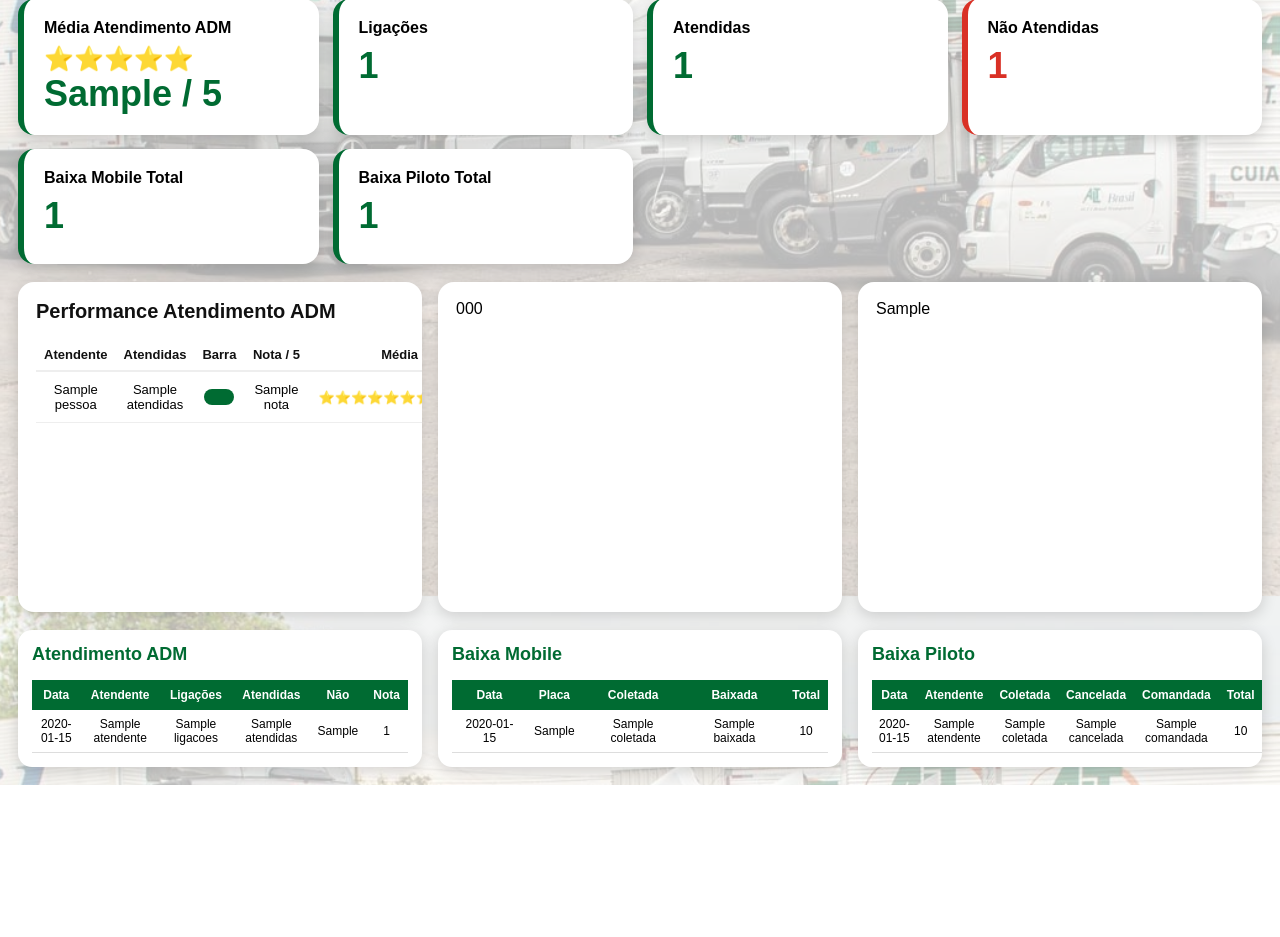
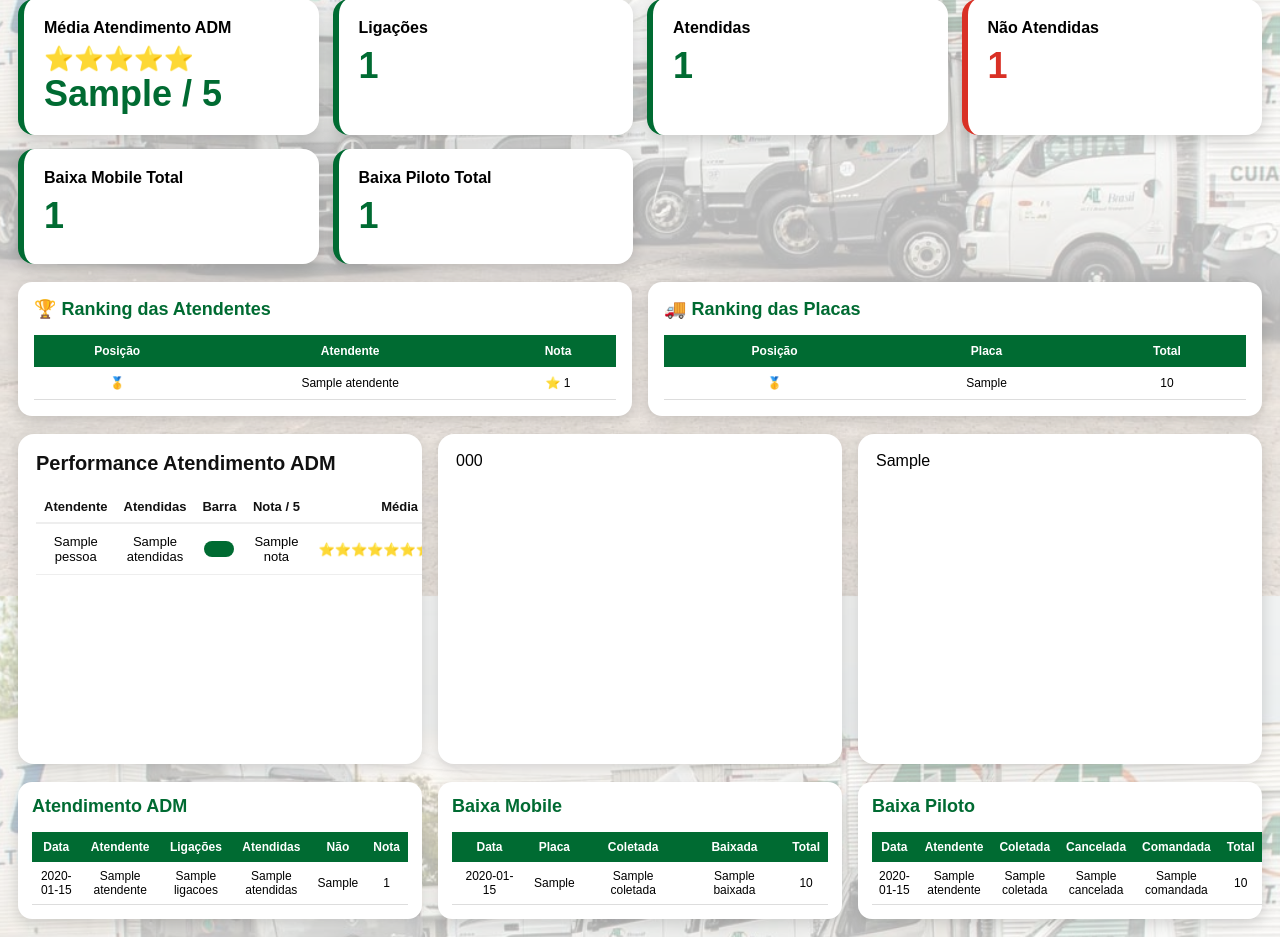
Before and after one commit to thamiryspires291-afk/dashboard-logistica-alt, a Flask app: template templates/performance.html in a window 1280 px wide. Shown: the part 204-1141 px from the top of the page. Before the commit the page ends 989 px from the top, so only its background shows below. Run offline with Flask 3, Linux system fonts and the light colour scheme; the template is opened without the code that fills it: most values are stand-ins (such as "Sample title", 1, 10 or a date in 2020).

Commit message:
Update performance.html

```diff
--- a/templates/performance.html
+++ b/templates/performance.html
@@ -201,7 +201,41 @@ td{
     text-align:center;
     font-size:12px;
 }
+.rankings{
+    display:grid;
+    grid-template-columns:1fr 1fr;
+    gap:16px;
+    margin-bottom:18px;
+}
 
+.card-ranking{
+    background:white;
+    border-radius:14px;
+    padding:16px;
+    box-shadow:0 4px 15px rgba(0,0,0,.16);
+}
+
+.card-ranking h2{
+    color:#006b32;
+    margin-top:0;
+}
+
+.card-ranking table{
+    width:100%;
+    border-collapse:collapse;
+}
+
+.card-ranking th{
+    background:#006b32;
+    color:white;
+    padding:9px;
+}
+
+.card-ranking td{
+    padding:9px;
+    border-bottom:1px solid #ddd;
+    text-align:center;
+}
 @media(max-width:1100px){
     .cards,.graficos,.tabelas{
         grid-template-columns:1fr;
@@ -257,7 +291,61 @@ td{
         <div class="numero">{{total_piloto}}</div>
     </div>
 </div>
+<div class="rankings">
 
+<div class="card-ranking">
+<h2>🏆 Ranking das Atendentes</h2>
+
+<table>
+<tr>
+    <th>Posição</th>
+    <th>Atendente</th>
+    <th>Nota</th>
+</tr>
+
+{% for item in ranking_atendentes %}
+<tr>
+    <td>
+        {% if loop.index == 1 %}🥇
+        {% elif loop.index == 2 %}🥈
+        {% elif loop.index == 3 %}🥉
+        {% else %}{{loop.index}}º
+        {% endif %}
+    </td>
+    <td>{{item.Atendente}}</td>
+    <td>⭐ {{item.Percentual_Atendimento}}</td>
+</tr>
+{% endfor %}
+</table>
+</div>
+
+<div class="card-ranking">
+<h2>🚚 Ranking das Placas</h2>
+
+<table>
+<tr>
+    <th>Posição</th>
+    <th>Placa</th>
+    <th>Total</th>
+</tr>
+
+{% for item in ranking_placas %}
+<tr>
+    <td>
+        {% if loop.index == 1 %}🥇
+        {% elif loop.index == 2 %}🥈
+        {% elif loop.index == 3 %}🥉
+        {% else %}{{loop.index}}º
+        {% endif %}
+    </td>
+    <td>{{item.Placa_do_veiculo}}</td>
+    <td>{{item.Total}}</td>
+</tr>
+{% endfor %}
+</table>
+</div>
+
+</div>
 <div class="graficos">
 
 <div class="grafico performance-box">
```
